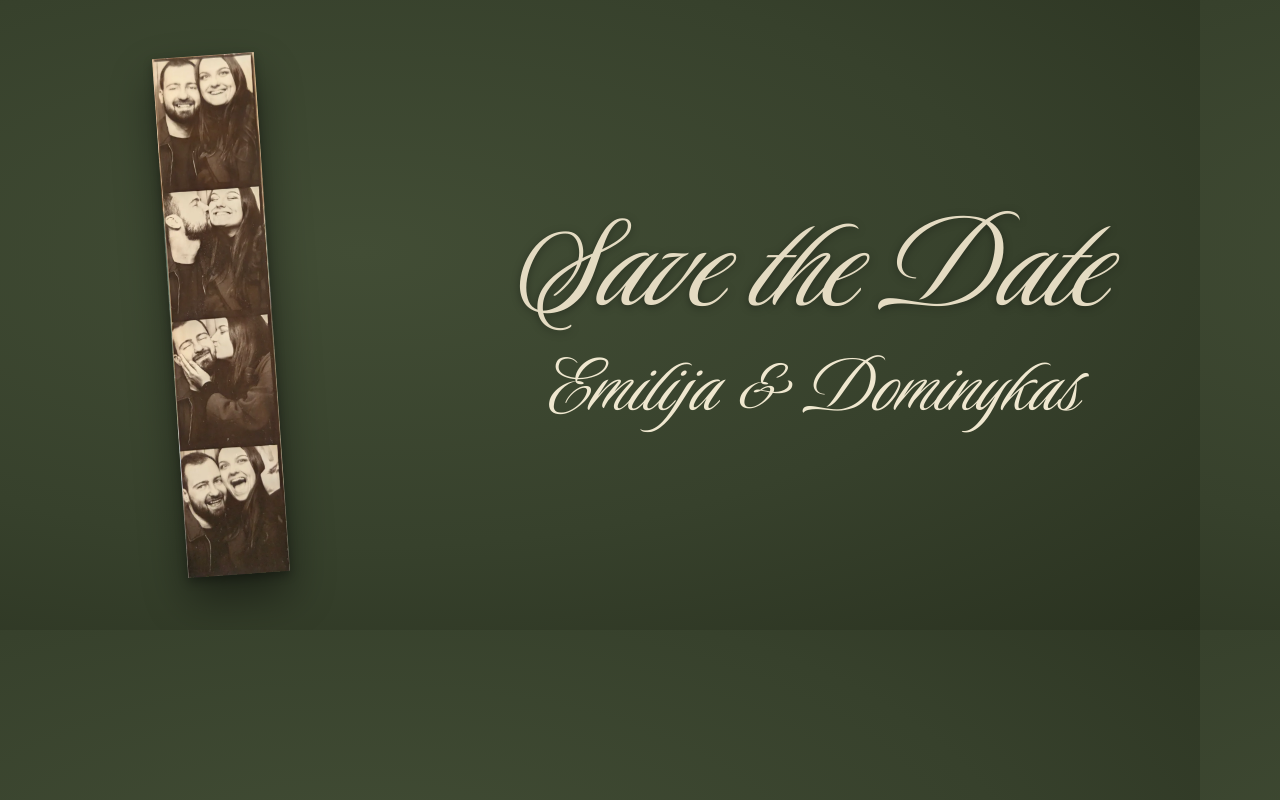
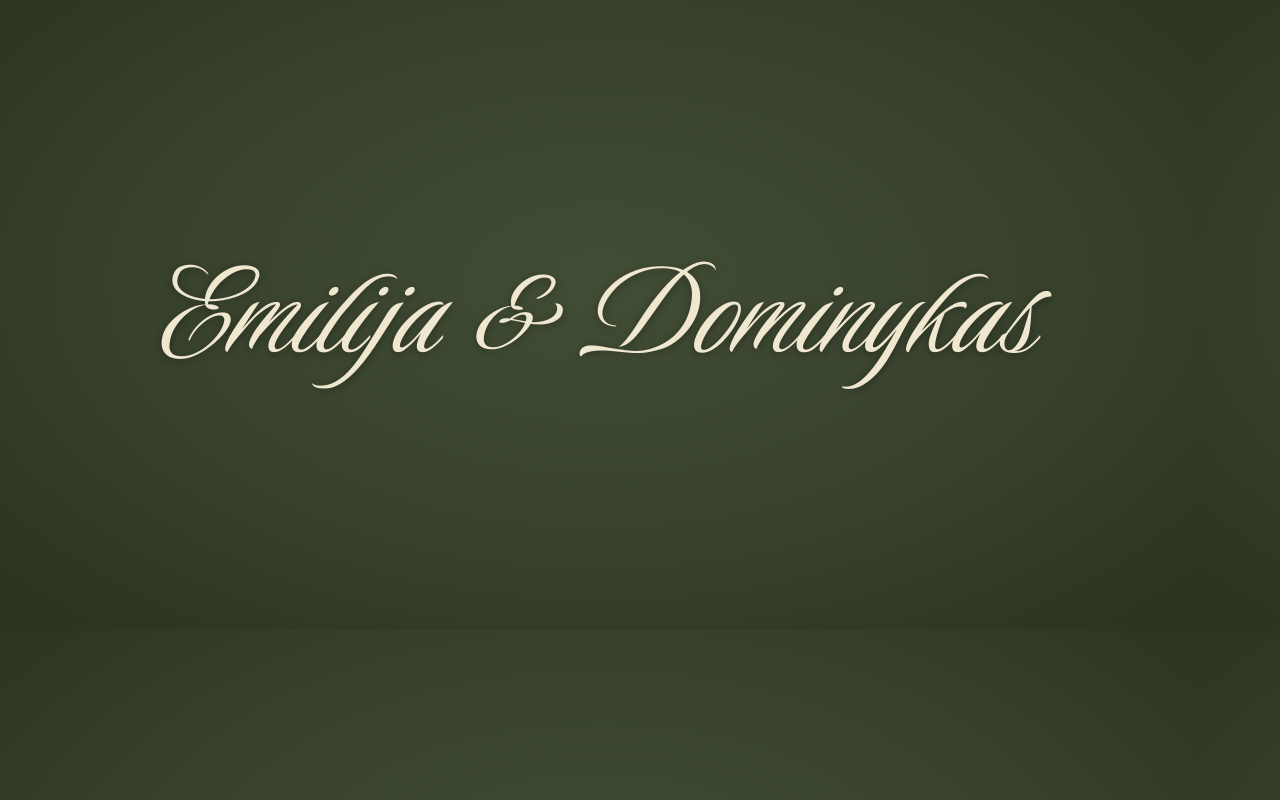
Before and after one commit to leneti/save-the-date, a website: page scripts/og.html in a window 1280 px wide. Drawn offline with Linux system fonts and the light colour scheme.

Commit message:
feat: link preview shows only the names; drop the description
- Preview image: names centred and larger; no photo strip, no "Save the Date".
- Remove og:description; the test asserts no description tag is present.

Co-Authored-By: Claude Opus 5.5 <noreply@anthropic.com>
Claude-Session: https://claude.ai/code/session_01JQBcKaVCanwBUKB35rfq9U

```diff
--- a/scripts/og.html
+++ b/scripts/og.html
@@ -7,20 +7,12 @@
   html, body { width: 1200px; height: 630px; overflow: hidden; }
   body {
     position: relative;
-    background: radial-gradient(ellipse at 30% 40%, #424d35 0%, #37412c 55%, #2a3220 100%);
+    background: radial-gradient(ellipse at 50% 45%, #424d35 0%, #37412c 55%, #2a3220 100%);
     color: #efe7cf;
   }
-  .strip {
-    position: absolute; left: 170px; top: 55px; height: 520px; width: auto;
-    transform: rotate(-4deg);
-    box-shadow: 0 22px 44px rgba(0,0,0,.45), 0 4px 10px rgba(0,0,0,.3);
-  }
-  .text { position: absolute; left: 470px; right: 40px; top: 0; bottom: 0; display: flex; flex-direction: column; justify-content: center; align-items: center; text-align: center; }
-  .std { font: 400 156px/0.85 'Luxurious Script', cursive; color: #e4dbc2; text-shadow: 0 2px 8px rgba(0,0,0,.35); }
-  .names { font: 400 91px/0.923 'Luxurious Script', cursive; color: #efe7cf; margin-top: 14px; }
+  .text { position: absolute; inset: 0; display: flex; justify-content: center; align-items: center; text-align: center; }
+  .names { font: 400 150px/1 'Luxurious Script', cursive; color: #efe7cf; text-shadow: 0 2px 8px rgba(0,0,0,.35); }
 </style>
-<img class="strip" src="../site/assets/strip.webp" alt="">
 <div class="text">
-  <div class="std">Save the Date</div>
   <div class="names">Emilija &amp; Dominykas</div>
 </div>
--- a/scripts/render-og.mjs
+++ b/scripts/render-og.mjs
@@ -14,8 +14,6 @@ export async function renderOg(out = OUT) {
     await page.goto(pathToFileURL(join(root, 'scripts/og.html')).href);
     await page.evaluate(async () => {
       await document.fonts.ready;
-      const img = document.querySelector('img');
-      if (!img.complete) await new Promise((res, rej) => { img.onload = res; img.onerror = rej; });
     });
     const png = await page.screenshot({ type: 'png' });
     const jpg = await sharp(png).jpeg({ quality: 85, mozjpeg: true }).toBuffer();
```
Also changed, not shown: site/index.html (+0 -1 lines), tests/unit/site.test.js (+2 -2 lines), site/assets/og-image.jpg.
